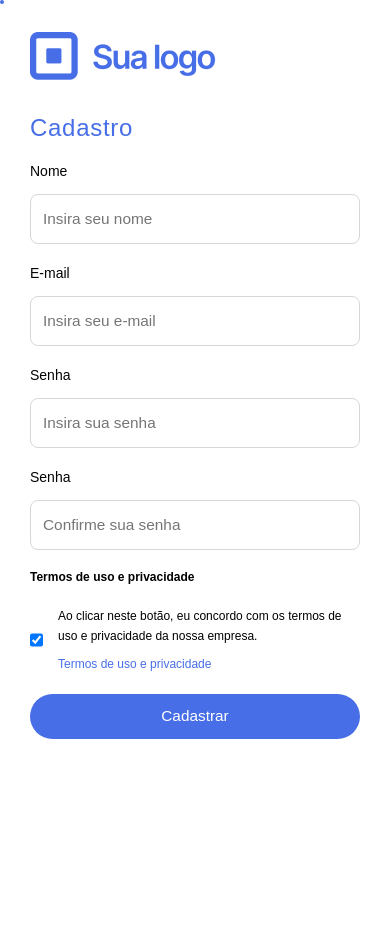
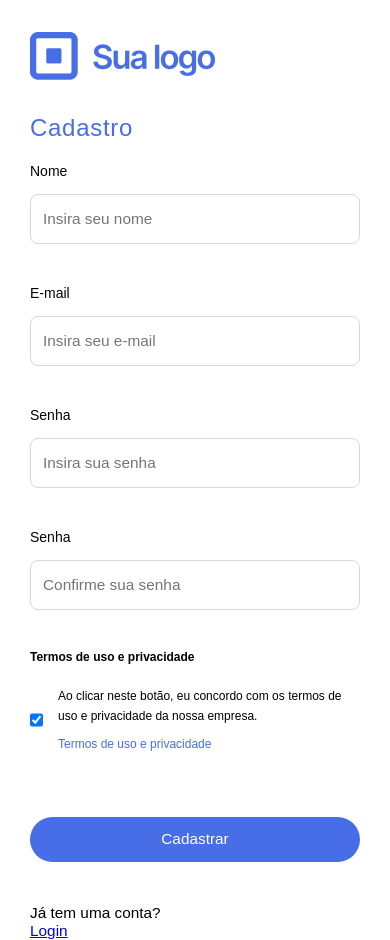
Before and after one commit to joaobuga35/web-fullstack, a React (Vite) app: page /register in a window 390 px wide. Before the commit the page ends 876 px from the top, so only its background shows below. Built offline with nearby package versions, Linux system fonts and the light colour scheme.

Commit message:
feat: create responsive design register

```diff
--- a/src/pages/Login/index.jsx
+++ b/src/pages/Login/index.jsx
@@ -1,7 +1,7 @@
 import InputMain from "../../components/Input";
 import Logo from "../../components/Logo";
 import ButtonBlue from "../../styles/Buttons/styles";
-import MainLogin from "./styles";
+import { MainLogin, DivMissingPassword } from "./styles";
 import apple from "../../images/png/apple.png";
 import stevejobs from "../../images/png/stevejobs.png";
 
@@ -31,12 +31,12 @@ const Login = () => {
               inputName={"password"}
               placeholder={"Insira sua senha"}
             />
-            <div>
+            <DivMissingPassword>
               <span>Esqueceu a senha?</span>
               <ButtonBlue width={"100%"} height={"40px"} top={"45px"}>
                 Entrar
               </ButtonBlue>
-            </div>
+            </DivMissingPassword>
           </form>
         </section>
       </MainLogin>
--- a/src/pages/Login/styles.js
+++ b/src/pages/Login/styles.js
@@ -72,10 +72,23 @@ const MainLogin = styled.main`
 
       .imgSteve {
         position: relative;
-        bottom: 70px;
+        bottom: -135px;
       }
     }
   }
 `;
 
-export default MainLogin;
+const DivMissingPassword = styled.div`
+  @media (min-width: 1280px) {
+    display: flex;
+    flex-direction: row-reverse;
+    justify-content: space-between;
+    align-items: baseline;
+
+    button {
+      width: 185px;
+    }
+  }
+`;
+
+export { MainLogin, DivMissingPassword };
--- a/src/pages/register/index.jsx
+++ b/src/pages/register/index.jsx
@@ -1,54 +1,85 @@
 import InputMain from "../../components/Input/";
 import Logo from "../../components/Logo";
 import ButtonBlue from "../../styles/Buttons/styles.js";
-import MainContent from "../Register/styles";
+import { MainContent, FormColumn, CenteredButton } from "../Register/styles";
+import apple from "../../images/png/apple.png";
+import stevejobs from "../../images/png/stevejobs.png";
+import { Link } from "react-router-dom";
 
 const Register = () => {
   return (
     <>
       <MainContent>
+        <figure className="figureApple">
+          <img className="imgBackground" src={apple} alt="" />
+          <img className="imgSteve" src={stevejobs} alt="" />
+        </figure>
+        <section>
           <Logo top={"32px"} />
           <h2>Cadastro</h2>
 
           <form>
+            <FormColumn>
               <InputMain
                 label={"Nome"}
                 inputType={"text"}
                 inputName={"name"}
                 placeholder={"Insira seu nome"}
               />
+            </FormColumn>
+            <FormColumn>
               <InputMain
                 label={"E-mail"}
                 inputType={"email"}
                 inputName={"email"}
                 placeholder={"Insira seu e-mail"}
               />
+            </FormColumn>
+            <FormColumn>
               <InputMain
                 label={"Senha"}
                 inputType={"password"}
                 inputName={"password"}
                 placeholder={"Insira sua senha"}
               />
+            </FormColumn>
+            <FormColumn>
               <InputMain
                 label={"Senha"}
                 inputType={"password"}
                 inputName={"confirmPassword"}
                 placeholder={"Confirme sua senha"}
               />
+            </FormColumn>
 
             <h3>Termos de uso e privacidade</h3>
             <div className="divInputRadio">
-            <input name="privacy" id="privacy" type="checkbox" defaultChecked />
+              <input
+                name="privacy"
+                id="privacy"
+                type="checkbox"
+                defaultChecked
+              />
               <label>
                 Ao clicar neste botão, eu concordo com os termos de uso e
                 privacidade da nossa empresa.
                 <span>Termos de uso e privacidade</span>
               </label>
             </div>
+            <CenteredButton>
               <ButtonBlue width={"100%"} height={"45.313px"} top={"20px"}>
                 Cadastrar
               </ButtonBlue>
+            </CenteredButton>
           </form>
+
+          <nav>
+            <p>Já tem uma conta?</p>{" "}
+            <span>
+              <Link to={"/"}>Login</Link>
+            </span>
+          </nav>
+        </section>
       </MainContent>
     </>
   );
--- a/src/pages/register/styles.js
+++ b/src/pages/register/styles.js
@@ -3,6 +3,10 @@ import { styled } from "styled-components";
 const MainContent = styled.main`
   padding-left: 30px;
   padding-right: 30px;
+
+  .figureApple {
+    display: none;
+  }
 
   h2 {
     margin-top: 30px;
@@ -32,35 +36,6 @@ const MainContent = styled.main`
         font-weight: 500;
         line-height: 20px;
 
-        &::before {
-          content: "";
-          position: absolute;
-          top: 0;
-          left: 0;
-          border-radius: 10px;
-          border: 2px solid var(--color-primary);
-          background-color: transparent;
-        }
-
-        input:checked + &::before {
-          background-color: var(--color-primary);
-        }
-
-        &::after {
-          content: "✔";
-          position: absolute;
-          top: 50%;
-          left: 50%;
-          transform: translate(-50%, -50%);
-          font-size: 16px;
-          color: #fff;
-          opacity: 0;
-          transition: opacity 0.2s ease-in;
-        }
-
-        input:checked + &::after {
-          opacity: 1;
-        }
         span {
           margin-top: 8px;
           color: var(--color-primary);
@@ -76,6 +51,132 @@ const MainContent = styled.main`
       }
     }
   }
+
+  @media (min-width: 414px) {
+    section {
+      padding-left: 10%;
+      padding-right: 10%;
+    }
+  }
+
+  @media (min-width: 768px) {
+    section {
+      padding-left: 25%;
+      padding-right: 25%;
+    }
+  }
+
+  @media (min-width: 946px) {
+    section {
+      padding-left: 30%;
+      padding-right: 30%;
+    }
+  }
+
+  @media (min-width: 1024px) {
+    section {
+      padding-left: 32.5%;
+      padding-right: 32.5%;
+    }
+  }
+
+  @media (min-width: 1280px) {
+    display: flex;
+    padding-left: 0px;
+    padding-right: 0px;
+
+    section {
+      display: flex;
+      flex-direction: column;
+      width: 100%;
+      padding-left: 0;
+      padding-right: 0;
+
+      figure {
+        margin-top: 88px;
+        padding-left: 15%;
+        padding-right: 15%;
+      }
+
+      h2 {
+        padding-left: 15%;
+        padding-right: 15%;
+      }
+
+      form {
+        display: flex;
+        flex-wrap: wrap;
+        justify-content: space-between;
+        padding-left: 15%;
+        padding-right: 15%;
+
+        span {
+          cursor: pointer;
+        }
+
+        button {
+          width: 267px;
+        }
+      }
+
+      nav {
+        display: flex;
+        align-items: center;
+        gap: 33px;
+        justify-content: center;
+
+        p {
+          color: var(--gray-400);
+          font-size: 15px;
+          font-style: normal;
+          font-weight: 500;
+          line-height: normal;
+        }
+
+        a {
+          color: var(--color-primary);
+          text-decoration: none;
+          font-size: 15px;
+          font-style: normal;
+          font-weight: 500;
+          line-height: normal;
+        }
+
+        a:hover {
+          text-decoration: underline var(--color-primary);
+        }
+      }
+    }
+
+    .figureApple {
+      display: block;
+
+      .imgBackground {
+        position: absolute;
+      }
+
+      .imgSteve {
+        position: relative;
+        bottom: -135px;
+      }
+    }
+  }
 `;
 
-export default MainContent;
+const FormColumn = styled.div`
+  flex: 0 0 calc(50% - 10px);
+  margin-bottom: 20px;
+`;
+
+const TermsContainer = styled.div`
+  flex-basis: 100%;
+`;
+
+const CenteredButton = styled.div`
+  margin-top: 43px;
+  width: 100%;
+  display: flex;
+  justify-content: center;
+`;
+
+export { MainContent, FormColumn, TermsContainer, CenteredButton };
```
Lines whose indentation alone changed are shown as unchanged.
